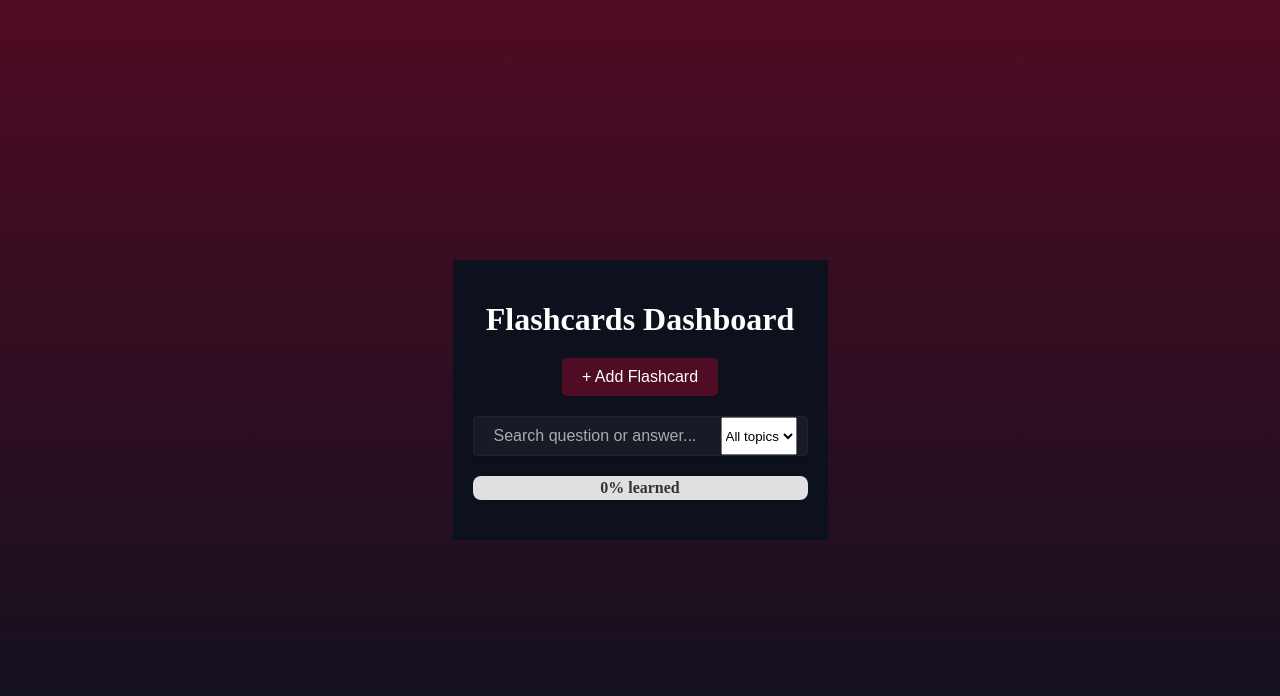
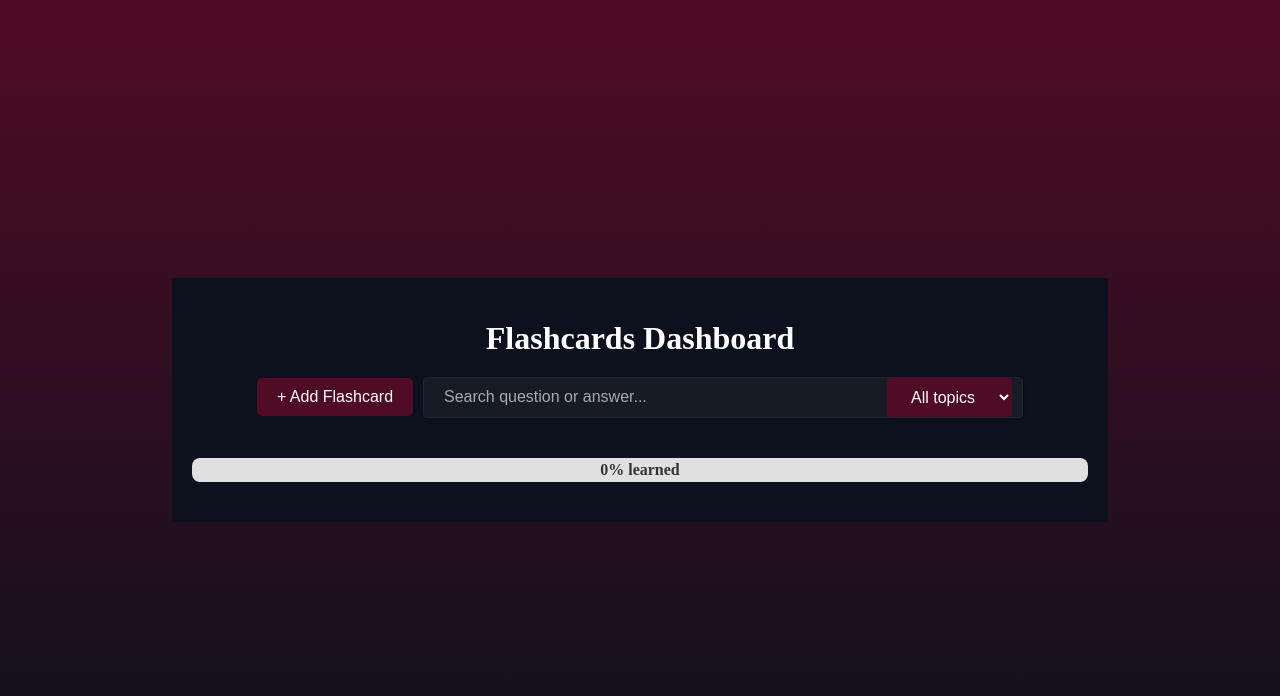
Before and after one commit to michellebarrigaIT/mini-project, a React (Vite) app: page / in a window 1280 px wide. Shown: the top 696 px of the page. Built offline with nearby package versions, Linux system fonts and the light colour scheme.

Commit message:
fix: cards display

```diff
--- a/src/assets/styles/variables.scss
+++ b/src/assets/styles/variables.scss
@@ -5,7 +5,7 @@ $bg-color-card: #161B26;
 $border-color: #1F242F;
 
 $btn-color: #4F0C24;
-$btn-color-hover: darken($btn-color, 8%);
+$btn-color-hover: #300816;
 $btn-color-danger: #3D0D22;
 $text-color: #FFFFFF;
 $secondary-text-color: #AAAAAA;
--- a/src/components/FlashcardCard/FlashcardCard.scss
+++ b/src/components/FlashcardCard/FlashcardCard.scss
@@ -1,8 +1,10 @@
 @use "../../assets/styles/variables.scss" as variable;
 
 .flashcard {
-    width: 250px;
-    height: 180px;
+    display: flex;
+    flex-direction: column;
+    justify-content: space-between;
+    height: 250px;
     perspective: 1000px;
 
     &.flipped .card-inner {
@@ -10,6 +12,7 @@
     }
 
     .card-inner {
+        flex: 1;
         position: relative;
         width: 100%;
         height: 100%;
--- a/src/components/FlashcardList/FlashcardList.scss
+++ b/src/components/FlashcardList/FlashcardList.scss
@@ -1,7 +1,6 @@
-
 .flashcard-list {
-
-    display: flex;
+    display: grid;
+    grid-template-columns: repeat(auto-fill, minmax(250px, 1fr));
     gap: 16px;
     padding: 10px;
 }
--- a/src/components/Search/Search.scss
+++ b/src/components/Search/Search.scss
@@ -28,7 +28,7 @@
         }
     }
 
-    button {
+    select {
         background-color: variable.$btn-color;
         color: variable.$text-color;
         border: none;
--- a/src/pages/Dashboard/Dashboard.scss
+++ b/src/pages/Dashboard/Dashboard.scss
@@ -2,7 +2,8 @@
 
 .dashboard {
     padding: 20px;
-    max-width: 800px;
+    width: 70vw;
+    height: auto;
     margin: 0 auto;
     background-color: variable.$bg-color-dark;
     text-align: center;
@@ -30,4 +31,17 @@
             background-color: variable.$btn-color-hover;
         }
     }
+
+    .dashboard-controls {
+        display: flex;
+        flex-direction: column;
+        align-items: center;
+        gap: 10px;
+        margin-bottom: 20px;
+
+        @media (min-width: 600px) {
+            flex-direction: row;
+            justify-content: center;
+        }
+    }
 }
```
